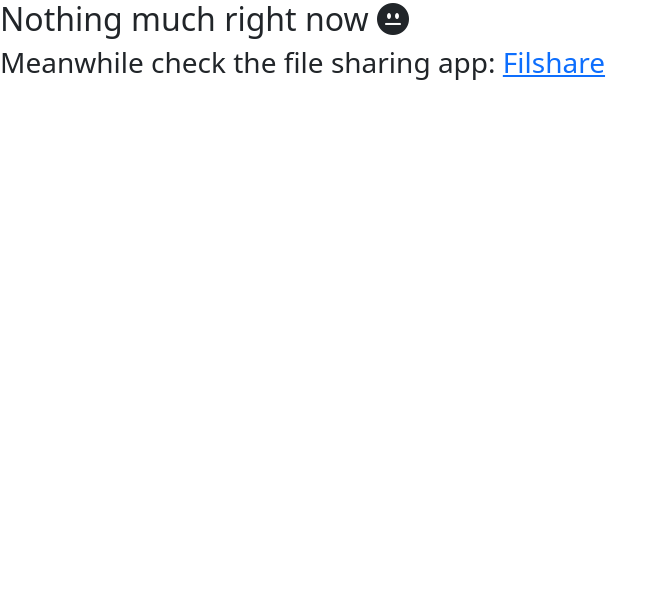
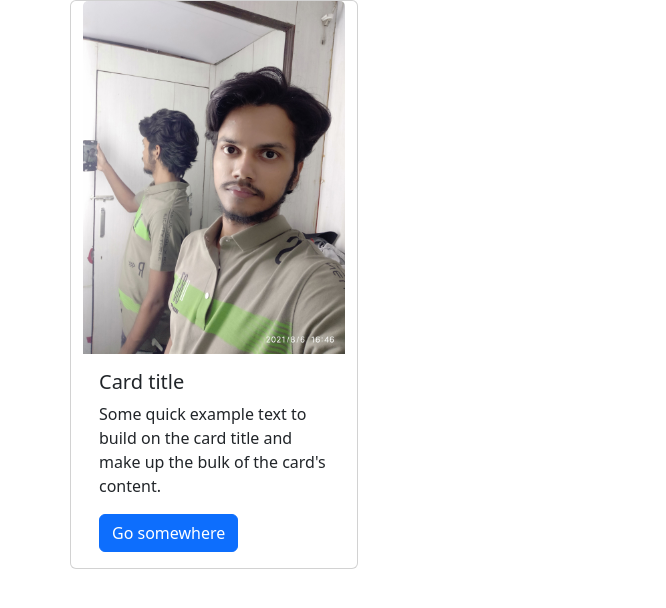
Before and after one commit to vallabhtiwari/portfolio, a Django app: page / in a window 1280 px wide. Shown: the top 608 px of the page, without its empty margins (0-666 px from the left). Run offline with Django 4.2, Linux system fonts and the light colour scheme; parts of the project's set-up code (start-up, migrations or seed data) failed here and were passed over; some libraries are stand-ins or nearby versions.

Commit message:
home page for portfolio

```diff
--- a/base/templates/base/home.html
+++ b/base/templates/base/home.html
@@ -1,5 +1,24 @@
 {% extends 'base.html' %}
+{% load static %}
+{% get_static_prefix as STATIC_PREFIX %}
 {% block content %}
-    <h2>Nothing much right now <i class="bi bi-emoji-neutral-fill"></i></h2>
-    <h3>Meanwhile check the file sharing app: <a href="{% url 'fileshare:upload' %}">Filshare</a></h3>
+    <!-- <h2>Nothing much right now <i class="bi bi-emoji-neutral-fill"></i></h2> -->
+    <!-- <h3>Meanwhile check the file sharing app: <a href="{% url 'fileshare:upload' %}">Filshare</a></h3> -->
+
+    <!-- <img src="" alt="Hi!"> -->
+    <div class="container">
+        <div class="row">
+            <div class="card" style="width: 18rem;">
+                <img src="{% static 'base/me.jpg' %}" class="card-img-top" alt="...">
+                <div class="card-body">
+                    <h5 class="card-title">Card title</h5>
+                    <p class="card-text">Some quick example text to build on the card title and make up the bulk of the card's content.</p>
+                    <a href="#" class="btn btn-primary">Go somewhere</a>
+                </div>
+            </div>
+        </div>
+        <div class="row">
+
+        </div>
+    </div>
 {% endblock content %}
```
Also changed, not shown: base/static/base/me.jpg (added), 1 other file.
